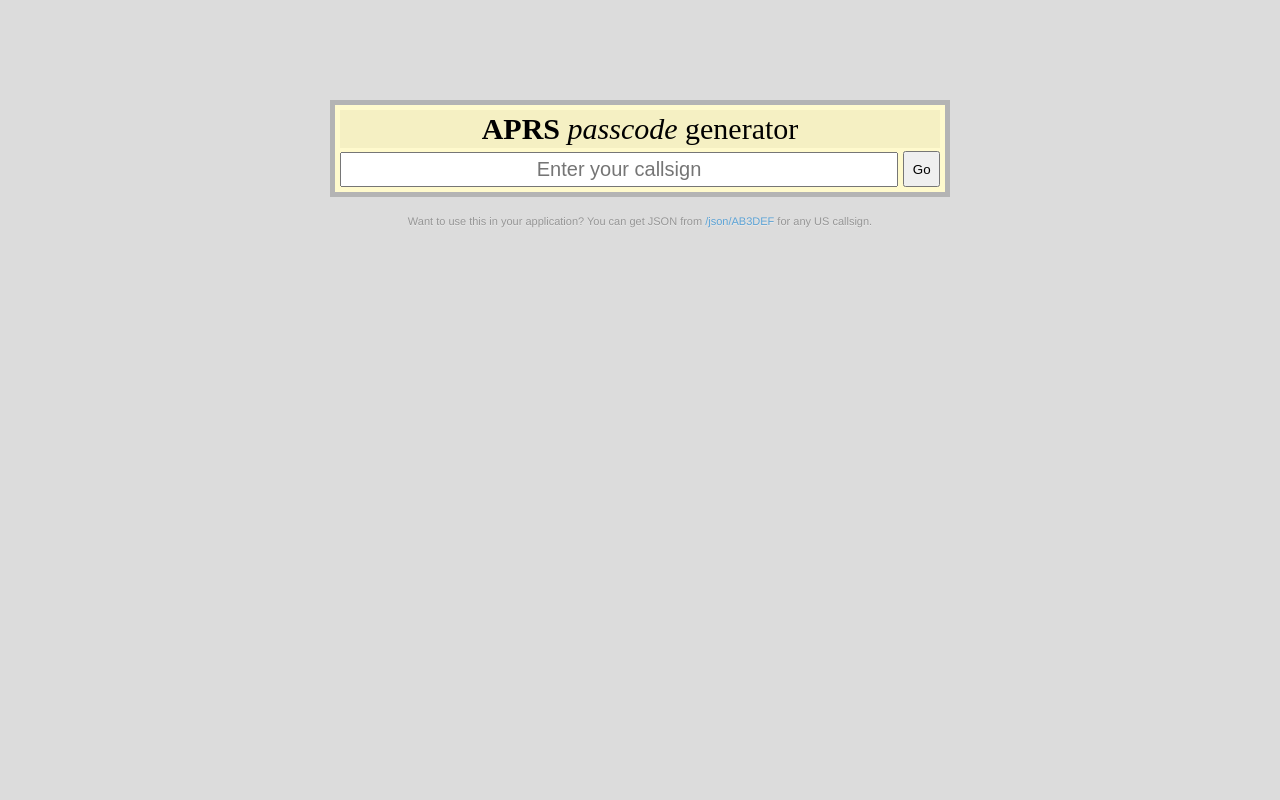
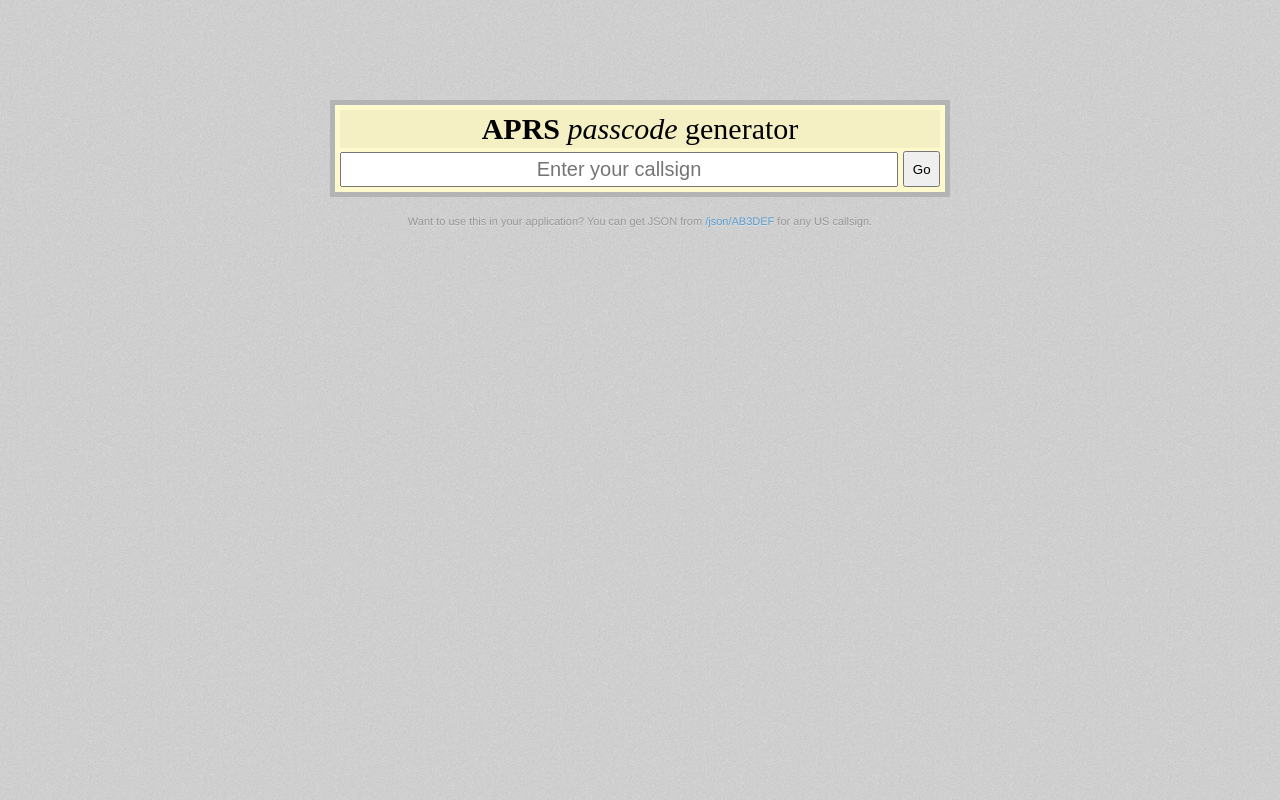
Before and after one commit to flintg/APRS-callpass-tools, a plain HTML site: page index.html in a window 1280 px wide. Drawn offline with Linux system fonts and the light colour scheme.

Commit message:
Just a better background

```diff
--- a/static/mobile.css
+++ b/static/mobile.css
@@ -1,4 +1,4 @@
-body{ background-color: rgb(220,220,220);  }
+body{ background-color: rgb(220,220,220); background-image: url("./background_gradient.png"); }
 
 #deadcenter{
 	background-color: rgb(255,250,205);
--- a/static/style.css
+++ b/static/style.css
@@ -1,4 +1,4 @@
-body{ background-color: rgb(220,220,220);  }
+body{ background-color: rgb(220,220,220); background-image: url("./background_gradient.png"); }
 
 #deadcenter{
 	background-color: rgb(255,250,205);
```
Also changed, not shown: static/background_gradient.png (added).
